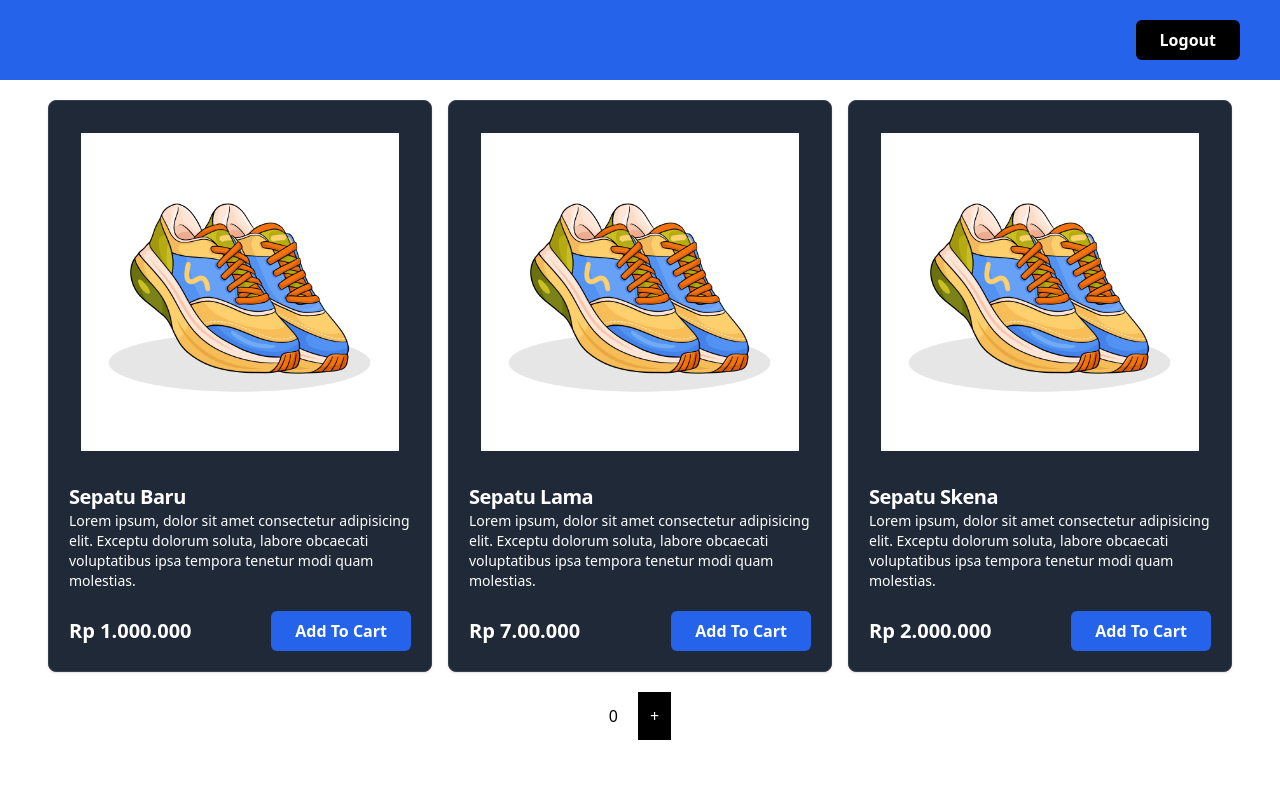
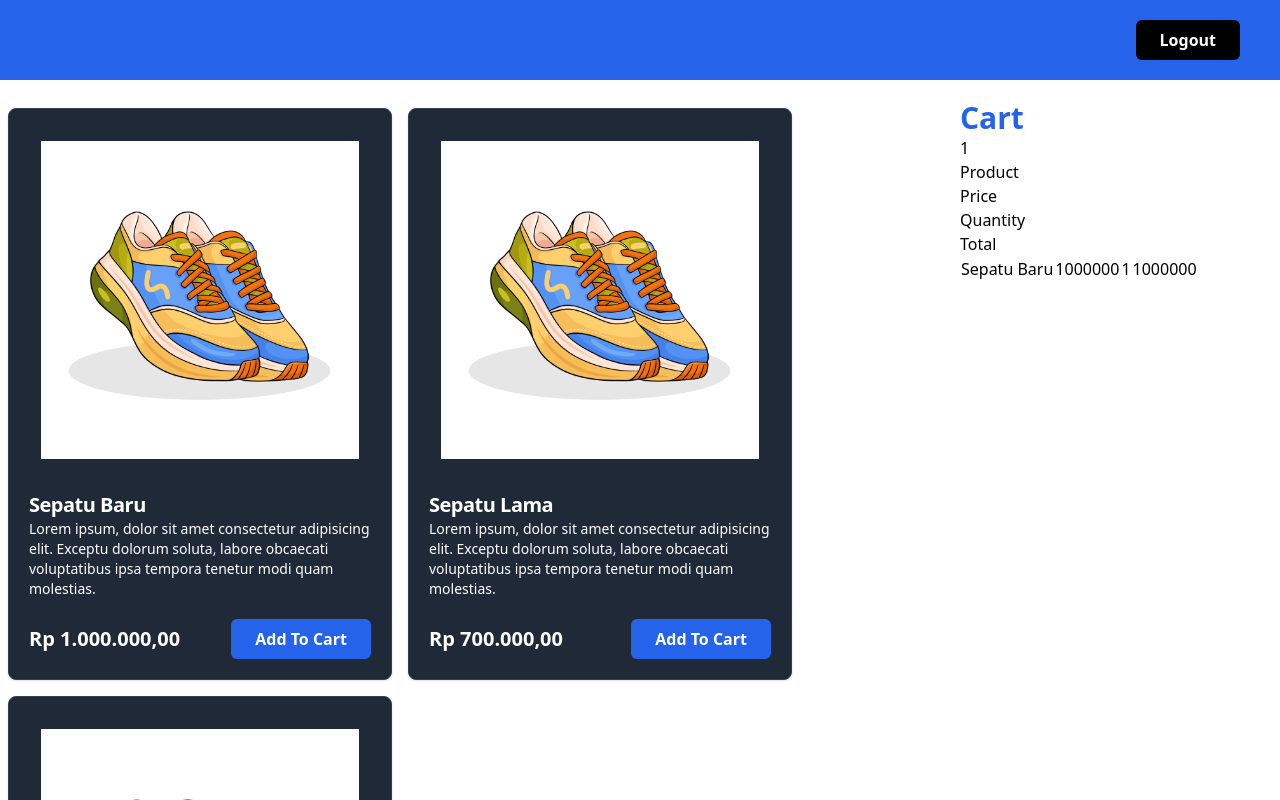
Before and after one commit to msaifurrijaal/react-playground, a React (Vite) app: page /products in a window 1280 px wide. Shown: the top 800 px of the page. Built offline with nearby package versions, Linux system fonts and the light colour scheme.

Commit message:
wip: implement usestate

```diff
--- a/src/components/elements/button/index.jsx
+++ b/src/components/elements/button/index.jsx
@@ -8,7 +8,7 @@ const Button = (props) => {
   return (
     <button
       className={`h-10 px-6 font-semibold rounded-md ${classname} text-white`}
-      onClick={() => onClick()}
+      onClick={onClick}
       type={type}
     >
       {children}
--- a/src/components/fragments/card_product.jsx
+++ b/src/components/fragments/card_product.jsx
@@ -2,7 +2,7 @@ import Button from "../elements/button";
 const CardProduct = (props) => {
   const { children } = props;
   return (
-    <div className="w-full max-w-sm bg-gray-800 border border-gray-700 rounded-lg shadow mx-2 flex flex-col justify-between">
+    <div className="w-full max-w-sm bg-gray-800 border border-gray-700 rounded-lg shadow mx-2 my-2 flex flex-col justify-between">
       {children}
     </div>
   );
@@ -32,11 +32,15 @@ const Body = (props) => {
 };
 
 const Footer = (props) => {
-  const { price } = props;
+  const { price, handleAddToCart, id } = props;
   return (
     <div className="flex items-center justify-between px-5 pb-5">
-      <span className="text-xl font-bold text-white">{price}</span>
-      <Button classname="bg-blue-600">Add To Cart</Button>
+      <span className="text-xl font-bold text-white">
+        {price.toLocaleString("id-ID", { style: "currency", currency: "IDR" })}
+      </span>
+      <Button classname="bg-blue-600" onClick={() =>   handleAddToCart(id)}>
+        Add To Cart
+      </Button>
     </div>
   );
 };
--- a/src/pages/products.jsx
+++ b/src/pages/products.jsx
@@ -1,12 +1,12 @@
+import { useState } from "react";
 import Button from "../components/elements/button";
 import CardProduct from "../components/fragments/card_product";
-import Counter from "../components/fragments/counter";
 
 const products = [
   {
     id: 1,
     name: "Sepatu Baru",
-    price: "Rp 1.000.000",
+    price: 1000000,
     image: "images/shoes.jpg",
     description:
       "Lorem ipsum, dolor sit amet consectetur adipisicing elit. Exceptu dolorum soluta, labore obcaecati voluptatibus ipsa tempora tenetur modi quam molestias.",
@@ -14,7 +14,7 @@ const products = [
   {
     id: 2,
     name: "Sepatu Lama",
-    price: "Rp 7.00.000",
+    price: 700000,
     image: "images/shoes.jpg",
     description:
       "Lorem ipsum, dolor sit amet consectetur adipisicing elit. Exceptu dolorum soluta, labore obcaecati voluptatibus ipsa tempora tenetur modi quam molestias.",
@@ -22,7 +22,7 @@ const products = [
   {
     id: 3,
     name: "Sepatu Skena",
-    price: "Rp 2.000.000",
+    price: 20000000,
     image: "images/shoes.jpg",
     description:
       "Lorem ipsum, dolor sit amet consectetur adipisicing elit. Exceptu dolorum soluta, labore obcaecati voluptatibus ipsa tempora tenetur modi quam molestias.",
@@ -32,10 +32,27 @@ const products = [
 const email = localStorage.getItem("email");
 
 const ProductsPage = () => {
+  const [cart, setCart] = useState([
+    {
+      id: 1,
+      qty: 1,
+    },
+  ]);
+
   const handleLogout = () => {
     localStorage.removeItem("email");
     localStorage.removeItem("password");
     window.location.href = "/login";
+  };
+
+  const handleAddToCart = (id) => {
+    setCart([
+      ...cart,
+      {
+        id,
+        qty: 1,
+      },
+    ]);
   };
   return (
     <>
@@ -46,18 +63,54 @@ const ProductsPage = () => {
         </Button>
       </div>
       <div className="flex justify-center py-5">
+        <div className="w-3/4 flex flex-wrap">
           {products.map((product) => (
             <CardProduct key={product.id}>
               <CardProduct.Header image={product.image}></CardProduct.Header>
               <CardProduct.Body name={product.name}>
                 {product.description}
               </CardProduct.Body>
-            <CardProduct.Footer price={product.price}></CardProduct.Footer>
+              <CardProduct.Footer
+                price={product.price}
+                id={product.id}
+                handleAddToCart={handleAddToCart}
+              ></CardProduct.Footer>
             </CardProduct>
           ))}
         </div>
-      <div className="flex w-100 justify-center">
-        <Counter></Counter>
+        <div className="w-1/4">
+          <h1 className="text-3xl font-bold text-blue-600">Cart</h1>
+          <ul>
+            {cart.map((item) => (
+              <li key={item}>{item.id}</li>
+            ))}
+          </ul>
+          <table>
+            <tr>
+              <thead>
+                <tr>Product</tr>
+                <tr>Price</tr>
+                <tr>Quantity</tr>
+                <tr>Total</tr>
+              </thead>
+              <tbody>
+                {cart.map((item) => {
+                  const product = products.find(
+                    (product) => product.id === item.id
+                  );
+                  return (
+                    <tr key={item.id}>
+                      <td>{product.name}</td>
+                      <td>{product.price}</td>
+                      <td>{item.qty}</td>
+                      <td>{item.qty * product.price}</td>
+                    </tr>
+                  );
+                })}
+              </tbody>
+            </tr>
+          </table>
+        </div>
       </div>
     </>
   );
```
Lines whose indentation alone changed are shown as unchanged.
